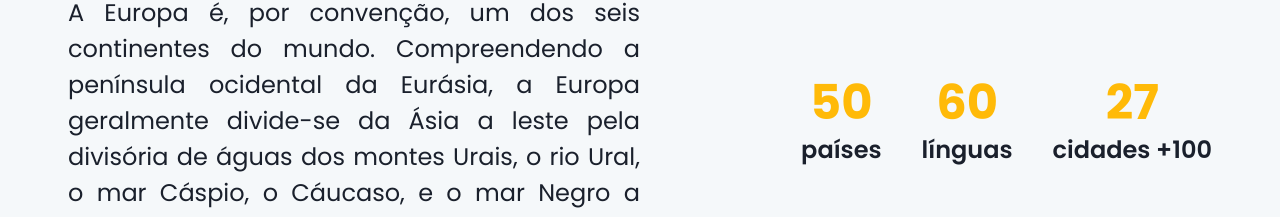
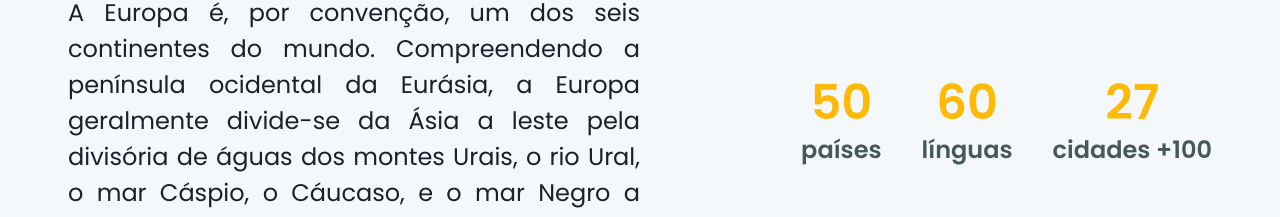
Before and after one commit to gutemberg-jhonata/worldtrip, a Next.js app: page /continent/1 in a window 1280 px wide. Shown: the part 679-896 px from the top of the page. Built offline with nearby package versions, Linux system fonts and the light colour scheme.

Commit message:
Create ContinentItem component

```diff
--- a/src/components/ContinentInfo.tsx
+++ /dev/null
@@ -1,20 +0,0 @@
-import { Box, Heading, Text, HStack } from "@chakra-ui/react"
-
-export function ContinentInfo() {
-  return (
-    <HStack spacing="10" textAlign="center" fontWeight="semibold">
-      <Box>
-        <Heading fontSize="5xl" color="yellow.500">50</Heading>
-        <Text fontSize="2xl">países</Text>
-      </Box>
-      <Box>
-        <Heading fontSize="5xl" color="yellow.500">60</Heading>
-        <Text fontSize="2xl">línguas</Text>
-      </Box>
-      <Box>
-        <Heading fontSize="5xl" color="yellow.500">27</Heading>
-        <Text fontSize="2xl">cidades +100</Text>
-      </Box>
-    </HStack>
-  )
-}
--- /dev/null
+++ b/src/components/ContinentInfo/ContinentItem.tsx
@@ -0,0 +1,28 @@
+import { Box, Heading, Text } from "@chakra-ui/react"
+
+type ContinentItemProps = {
+  value: string,
+  name: string
+}
+
+export function ContinentItem({ value, name }: ContinentItemProps) {
+  return (
+    <Box>
+      <Heading
+        fontWeight="semibold"
+        fontSize="5xl"
+        color="yellow.500"
+      >
+        {value}
+      </Heading>
+
+      <Text
+        fontWeight="semibold"
+        fontSize="2xl"
+        color="gray.600"
+      >
+        {name}
+      </Text>
+    </Box>
+  )
+}
--- /dev/null
+++ b/src/components/ContinentInfo/index.tsx
@@ -0,0 +1,12 @@
+import { Box, Heading, Text, HStack } from "@chakra-ui/react"
+import { ContinentItem } from "./ContinentItem"
+
+export function ContinentInfo() {
+  return (
+    <HStack spacing="10" textAlign="center">
+      <ContinentItem value="50" name="países" />
+      <ContinentItem value="60" name="línguas" />
+      <ContinentItem value="27" name="cidades +100" />
+    </HStack>
+  )
+}
```
